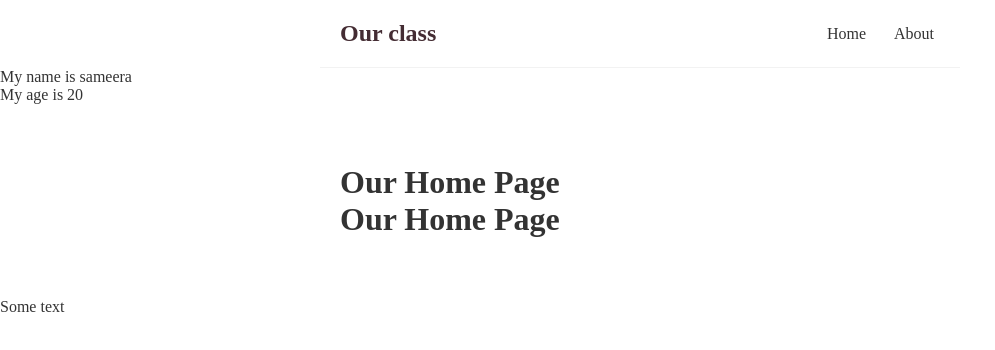
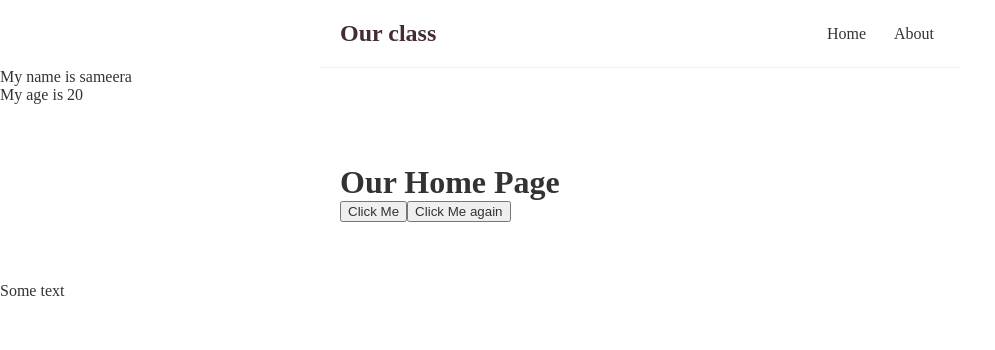
Before and after one commit to sameera474/vite-project, a React (Vite) app: page / in a window 1280 px wide. Shown: the top 350 px of the page, without its empty margins (0-995 px from the left). Built offline with nearby package versions, Linux system fonts and the light colour scheme.

Commit message:
Some exercise

```diff
--- a/src/App.jsx
+++ b/src/App.jsx
@@ -11,7 +11,7 @@ function App() {
         <p>My name is {name}</p>
         <p>My age is {age}</p>
         <div className="content">
-          <Home></Home>
+          {/* <Home></Home> */}
 
           <Home />
         </div>
--- a/src/components/Home.jsx
+++ b/src/components/Home.jsx
@@ -1,9 +1,25 @@
 import React from "react";
 
 export const Home = () => {
+  const handleClick = () => {
+    console.log("you click");
+  };
+
+  const handleClickAgain = (name, e) => {
+    console.log("My name is " + name);
+    console.log(e.target);
+  };
   return (
     <div className="home">
       <h1>Our Home Page</h1>
+      <button onClick={handleClick}>Click Me</button>
+      <button
+        onClick={(e) => {
+          handleClickAgain("Sameera", e);
+        }}
+      >
+        Click Me again
+      </button>
     </div>
   );
 };
```
